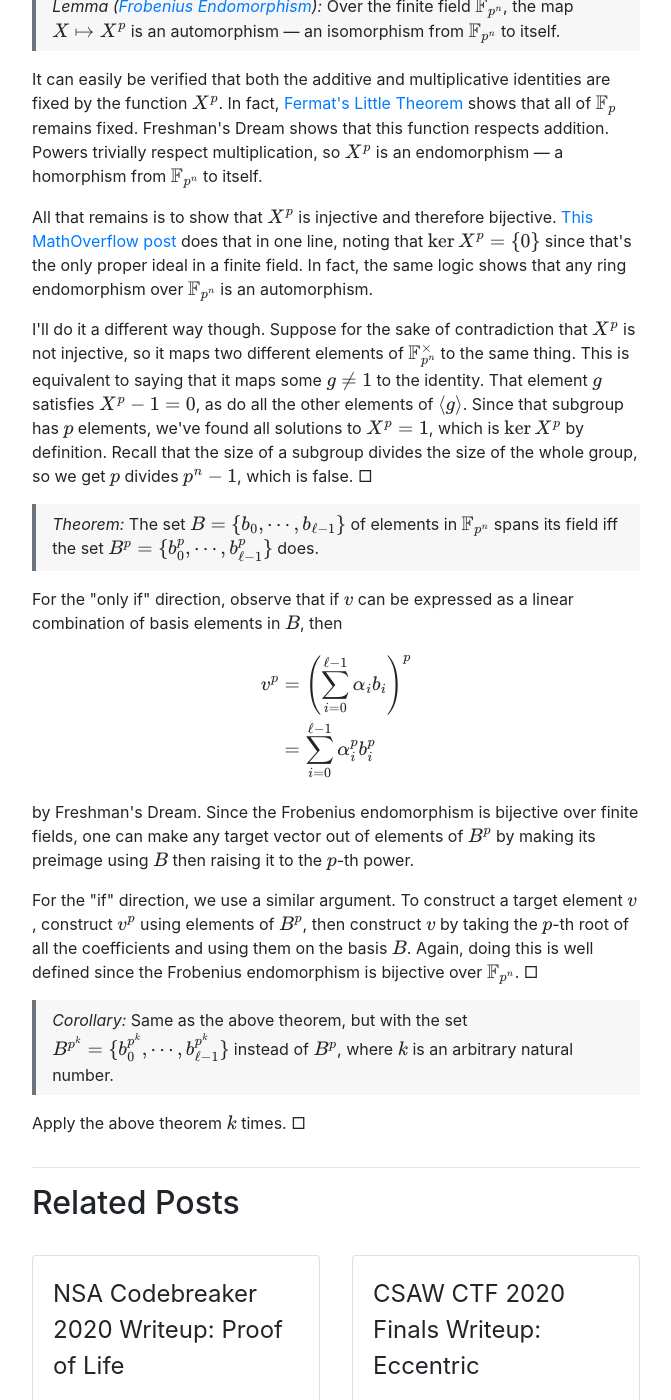
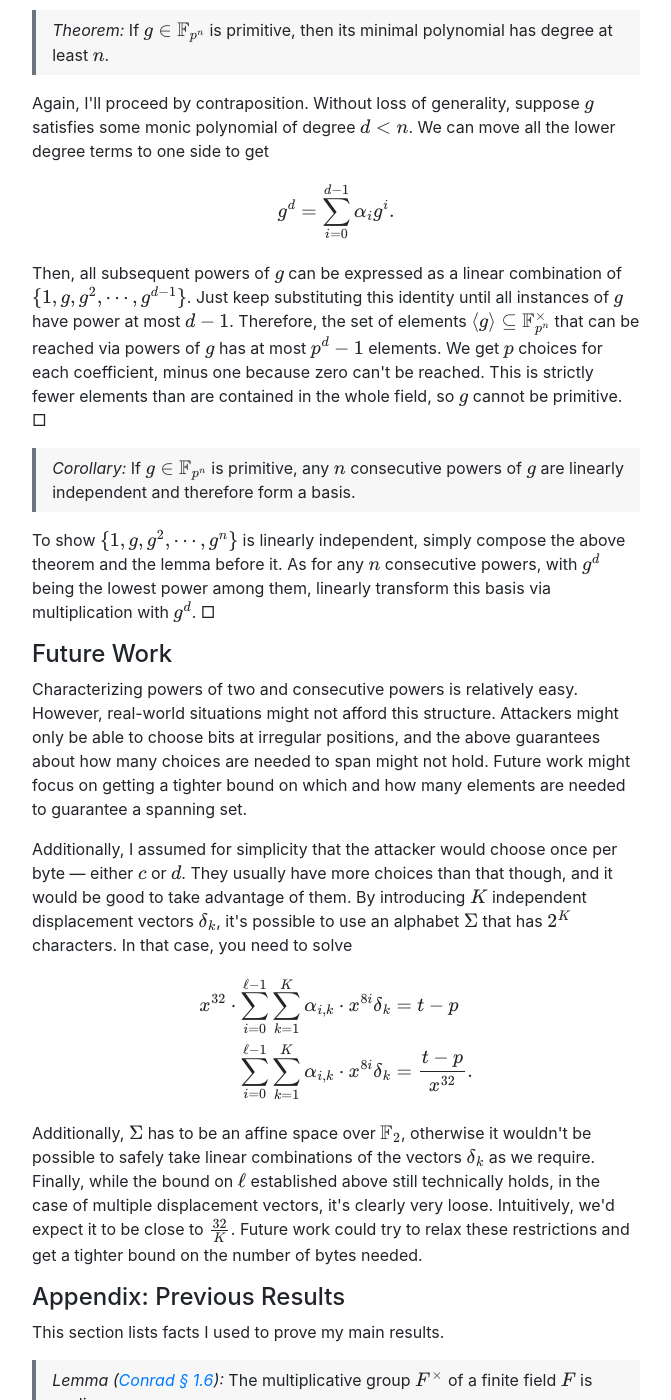
Before and after one commit to ammrat13/ammrat13.github.io, a Jekyll site: the page built from _posts/2022-06-30-writeup_defcon_quals_2022_sameold.md, in a window 1280 px wide and 1400 px high, scrolled down 6291 px. Shown: the whole window, without its empty margins (304-975 px from the left). Built offline with Jekyll 4.4.1, drawn with Linux system fonts in a browser that asks for light colours; nearby versions of some CDN libraries; our own code applies the rules of GitHub Pages for plain Markdown files; some of the changed text lies outside the part shown.

Commit message:
Future work

```diff
--- a/_posts/2022-06-30-writeup_defcon_quals_2022_sameold.md
+++ b/_posts/2022-06-30-writeup_defcon_quals_2022_sameold.md
@@ -219,13 +219,132 @@
 
 #### Failure Resistance
 
-##### "2<sup>k</sup>-Periodic" Basis
-
 So when does that fail? Clearly, when @@\ell@@ is too small, there aren't enough
 vectors for a baisis and thus too few for a spanning set. The least you can
-possibly get away with is @@\ell = \dim\FF_{2^{32}} = 32@@. I assert that, in
-cases similar to that above, @@32@@ is also sufficient, and you'll never require
-more.
+possibly get away with is @@\ell = \dim\FF_{2^{32}} = 32@@. In some cases,
+that's also sufficient.
+
+##### On "2<sup>*w*</sup>-Periodic" Bases
+
+Specifically, when the attacker can choose to substitute individual words
+independently of each other, assuming a word's length is a power of two @@2^w@@,
+@@\ell=32@@ is sufficient. This is because going through the above process
+results in the vectors @@\vect{v}\_i@@ being @@x^{2^w i}@@. I'll prove that this
+set is a basis iff the set of @@x^i@@ is a basis, which it obviously is for @@i
+= 0, \cdots, 31@@.
+
+> *Theorem:* The set @@B = \\{b_0,\cdots,b_{\ell-1}\\}@@ of elements in
+> @@\FF_{p^n}@@ spans its field iff the set @@B^p =
+> \\{b_0^p,\cdots,b_{\ell-1}^p\\}@@ does.
+
+For the "only if" direction, observe that if @@v@@ can be expressed as a linear
+combination of basis elements in @@B@@, then
+%%\begin{align\*}
+    v^p
+        &= \left( \sum\_{i=0}^{\ell-1} \alpha_i b_i \right)^p \nl
+        &= \sum\_{i=0}^{\ell-1} \alpha_i^p b_i^p \nl
+\end{align\*}%%
+by Freshman's Dream. Since the Frobenius endomorphism is bijective over finite
+fields, one can make any target vector out of elements of @@B^p@@ by making its
+preimage using @@B@@ then raising it to the @@p@@-th power.
+
+For the "if" direction, we use a similar argument. To construct a target element
+@@v@@, construct @@v^p@@ using elements of @@B^p@@, then construct @@v@@ by
+taking the @@p@@-th root of all the coefficients and using them on the basis
+@@B@@. Again, doing this is well defined since the Frobenius endomorphism is
+bijective over @@\FF_{p^n}@@. □
+
+> *Corollary:* Same as the above theorem, but with the set @@B^{p^k} =
+> \\{b_0^{p^k},\cdots,b_{\ell-1}^{p^k}\\}@@ instead of @@B^p@@, where @@k@@ is
+> an arbitrary natural number.
+
+Apply the above theorem @@k@@ times. □
+
+The result we set out to prove is this corollary with @@p=2@@, @@k=w@@, and
+@@b_i = x^i@@.
+
+##### On *n* Consecutive Powers of Primitive Elements
+
+The result in the previous section was agnostic to our choice of @@b_i@@.
+However, our basis is usually quite "nice". For example, in the last section, we
+chose the standard basis @@\\{1,x,x^2,\cdots,x^{31}\\}@@. Moreover, since
+multiplication by a constant is a linear automorphism, we could have chosen any
+32 consecutive powers of @@x@@. These same results hold for other elements too.
+
+In particular, it holds for primitive elements of @@\FF_{2^{32}}@@. This fact
+could've been used to prove the result in the last section. Unfortunately, it
+has limited utility since it requires consecutive powers of that element, which
+might be hard to guarantee for non-powers of two.
+
+> *Lemma:* If the minimal polynomial of @@g \in \FF_{p^n}@@ has degree at least
+> (so, exactly) @@n@@, then the set @@\\{1,g,g^2,\cdots,g^{n-1}\\}@@ is linearly
+> independent and therefore a basis for @@\FF_{p^n}@@.
+
+I'll prove by contraposition. Suppose there were some constants @@\alpha_i \in
+\FF_p@@, not all zero, such that
+%%\begin{equation\*}
+    \sum\_{i=0}^{n-1} \alpha_i g^i = 0.
+\end{equation\*}%%
+Then by definition @@g@@ satisfies this polynomial nonzero of degree at most
+@@n-1@@, and its minimal polynomial must have degree less than or equal to that.
+□
+
+> *Theorem:* If @@g \in \FF_{p^n}@@ is primitive, then its minimal polynomial
+> has degree at least @@n@@.
+
+Again, I'll proceed by contraposition. Without loss of generality, suppose @@g@@
+satisfies some monic polynomial of degree @@d < n@@. We can move all the lower
+degree terms to one side to get
+%%\begin{equation\*}
+    g^d = \sum\_{i=0}^{d-1} \alpha_i g^i.
+\end{equation\*}%%
+Then, all subsequent powers of @@g@@ can be expressed as a linear combination of
+@@\\{1,g,g^2,\cdots,g^{d-1}\\}@@. Just keep substituting this identity until all
+instances of @@g@@ have power at most @@d-1@@. Therefore, the set of elements
+@@\langle g\rangle \subseteq \FF_{p^n}^\times@@ that can be reached via powers
+of @@g@@ has at most @@p^d - 1@@ elements. We get @@p@@ choices for each
+coefficient, minus one because zero can't be reached. This is strictly fewer
+elements than are contained in the whole field, so @@g@@ cannot be primitive. □
+
+> *Corollary:* If @@g \in \FF_{p^n}@@ is primitive, any @@n@@ consecutive powers
+> of @@g@@ are linearly independent and therefore form a basis.
+
+To show @@\\{1,g,g^2,\cdots,g^n\\}@@ is linearly independent, simply compose the
+above theorem and the lemma before it. As for any @@n@@ consecutive powers, with
+@@g^d@@ being the lowest power among them, linearly transform this basis via
+multiplication with @@g^d@@. □
+
+
+#### Future Work
+
+Characterizing powers of two and consecutive powers is relatively easy. However,
+real-world situations might not afford this structure. Attackers might only be
+able to choose bits at irregular positions, and the above guarantees about how
+many choices are needed to span might not hold. Future work might focus on
+getting a tighter bound on which and how many elements are needed to guarantee a
+spanning set.
+
+Additionally, I assumed for simplicity that the attacker would choose once per
+byte --- either @@c@@ or @@d@@. They usually have more choices than that though,
+and it would be good to take advantage of them. By introducing @@K@@ independent
+displacement vectors @@\delta_k@@, it's possible to use an alphabet @@\Sigma@@
+that has @@2^K@@ characters. In that case, you need to solve
+%%\begin{align\*}
+    x^{32} \cdot \sum\_{i=0}^{\ell-1}\sum_{k=1}^K \alpha_{i,k} \cdot x^{8i} \delta_k &= t - p \nl
+    \sum\_{i=0}^{\ell-1}\sum_{k=1}^K \alpha_{i,k} \cdot x^{8i} \delta_k &= \frac{t - p}{x^{32}}.
+\end{align\*}%%
+Additionally, @@\Sigma@@ has to be an affine space over @@\FF_2@@, otherwise it
+wouldn't be possible to safely take linear combinations of the vectors
+@@\delta_k@@ as we require. Finally, while the bound on @@\ell@@ established
+above still technically holds, in the case of multiple displacement vectors,
+it's clearly very loose. Intuitively, we'd expect it to be close to
+@@\frac{32}{K}@@. Future work could try to relax these restrictions and get a
+tighter bound on the number of bytes needed.
+
+
+#### Appendix: Previous Results
+
+This section lists facts I used to prove my main results.
 
 > *Lemma ([Conrad § 1.6][5]):* The multiplicative group @@F^\times@@ of a
 > finite field @@F@@ is cyclic.
@@ -286,9 +405,6 @@
 @@\binom{p}{k}=1@@. Thus, over this ring where multiples of @@p@@ vanish, only
 the first and last terms of the binomial expansion remain. □
 
-This result holds over @@\FF_{2^{32}}@@ where @@p=2@@. While this is a basic
-result, I thought I'd include it since my proof depends on it, along with...
-
 > *Lemma ([Frobenius Endomorphism][8]):* Over the finite field @@\FF_{p^n}@@,
 > the map @@X \mapsto X^p@@ is an automorphism --- an isomorphism from
 > @@\FF_{p^n}@@ to itself.
@@ -314,33 +430,6 @@
 X^p@@ by definition. Recall that the size of a subgroup divides the size of the
 whole group, so we get @@p@@ divides @@p^n-1@@, which is false. □
 
-> *Theorem:* The set @@B = \\{b_0,\cdots,b_{\ell-1}\\}@@ of elements in
-> @@\FF_{p^n}@@ spans its field iff the set @@B^p =
-> \\{b_0^p,\cdots,b_{\ell-1}^p\\}@@ does.
-
-For the "only if" direction, observe that if @@v@@ can be expressed as a linear
-combination of basis elements in @@B@@, then
-%%\begin{align\*}
-    v^p
-        &= \left( \sum\_{i=0}^{\ell-1} \alpha_i b_i \right)^p \nl
-        &= \sum\_{i=0}^{\ell-1} \alpha_i^p b_i^p \nl
-\end{align\*}%%
-by Freshman's Dream. Since the Frobenius endomorphism is bijective over finite
-fields, one can make any target vector out of elements of @@B^p@@ by making its
-preimage using @@B@@ then raising it to the @@p@@-th power.
-
-For the "if" direction, we use a similar argument. To construct a target element
-@@v@@, construct @@v^p@@ using elements of @@B^p@@, then construct @@v@@ by
-taking the @@p@@-th root of all the coefficients and using them on the basis
-@@B@@. Again, doing this is well defined since the Frobenius endomorphism is
-bijective over @@\FF_{p^n}@@. □
-
-> *Corollary:* Same as the above theorem, but with the set @@B^{p^k} =
-> \\{b_0^{p^k},\cdots,b_{\ell-1}^{p^k}\\}@@ instead of @@B^p@@, where @@k@@ is
-> an arbitrary natural number.
-
-Apply the above theorem @@k@@ times. □
-
 
 [1]: https://github.com/Nautilus-Institute/quals-2022/tree/main/sameold "sameold challenge solution"
 [2]: https://math.stackexchange.com/a/132383 "Number of elements of a finite field"
```
Also changed, not shown: other parts of _posts/2022-06-30-writeup_defcon_quals_2022_sameold.md (+1 -1 lines).
